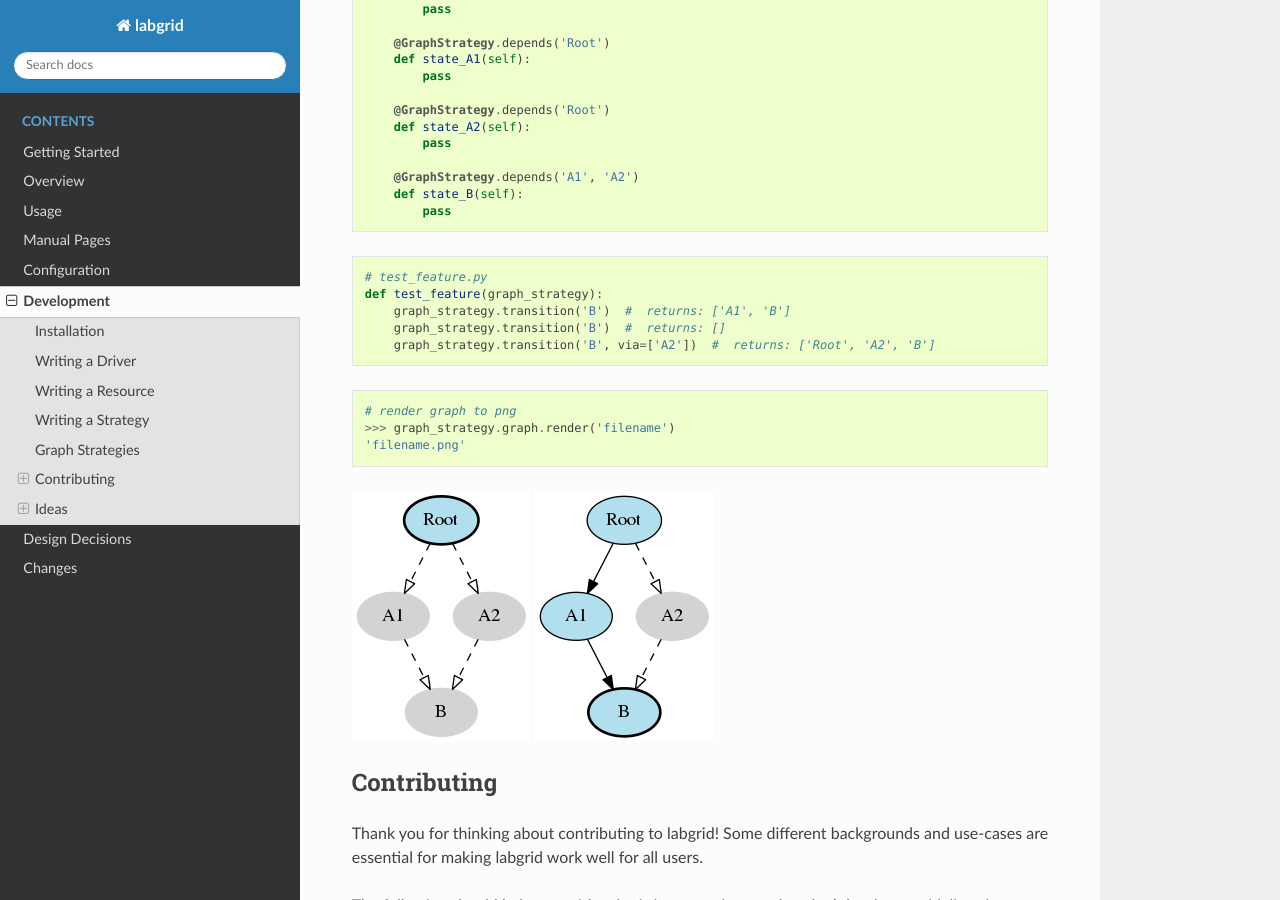
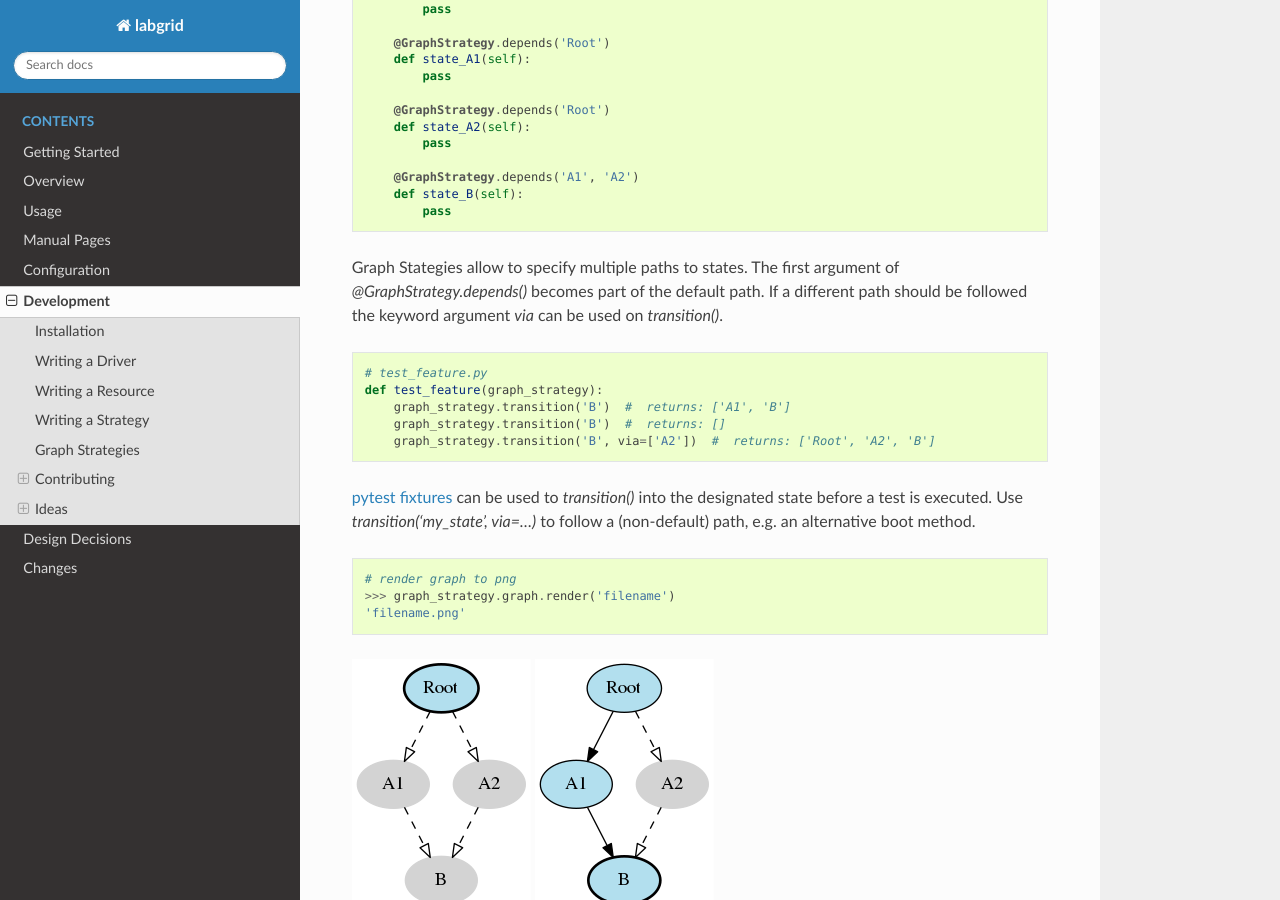
Before and after one commit to labgrid-project/labgrid, a Sphinx documentation site: the page built from doc/development.rst, in a window 1280 px wide and 900 px high, scrolled down 5658 px. Built offline with Sphinx 7.4.7 and the Read the Docs theme 2.0.0, drawn with Linux system fonts in a browser that asks for light colours; pages that are not in the unit, such as notebooks, are missing from menus.

Commit message:
doc/development: explain default paths and fixtures in Graph Strategy
Signed-off-by: Bastian Stender <bst@pengutronix.de>

```diff
--- a/doc/development.rst
+++ b/doc/development.rst
@@ -317,6 +317,11 @@ A root state is a state that has no dependencies.
         def state_B(self):
             pass
 
+Graph Stategies allow to specify multiple paths to states.
+The first argument of `@GraphStrategy.depends()` becomes part of the default
+path.
+If a different path should be followed the keyword argument `via` can be used
+on `transition()`.
 
 .. code-block:: python
 
@@ -325,6 +330,11 @@ A root state is a state that has no dependencies.
         graph_strategy.transition('B')  #  returns: ['A1', 'B']
         graph_strategy.transition('B')  #  returns: []
         graph_strategy.transition('B', via=['A2'])  #  returns: ['Root', 'A2', 'B']
+
+`pytest fixtures <https://docs.pytest.org/en/latest/fixture.html>`_ can be used
+to `transition()` into the designated state before a test is executed.
+Use `transition('my_state', via=...)` to follow a (non-default) path, e.g. an
+alternative boot method.
 
 .. code-block:: python
 
```
